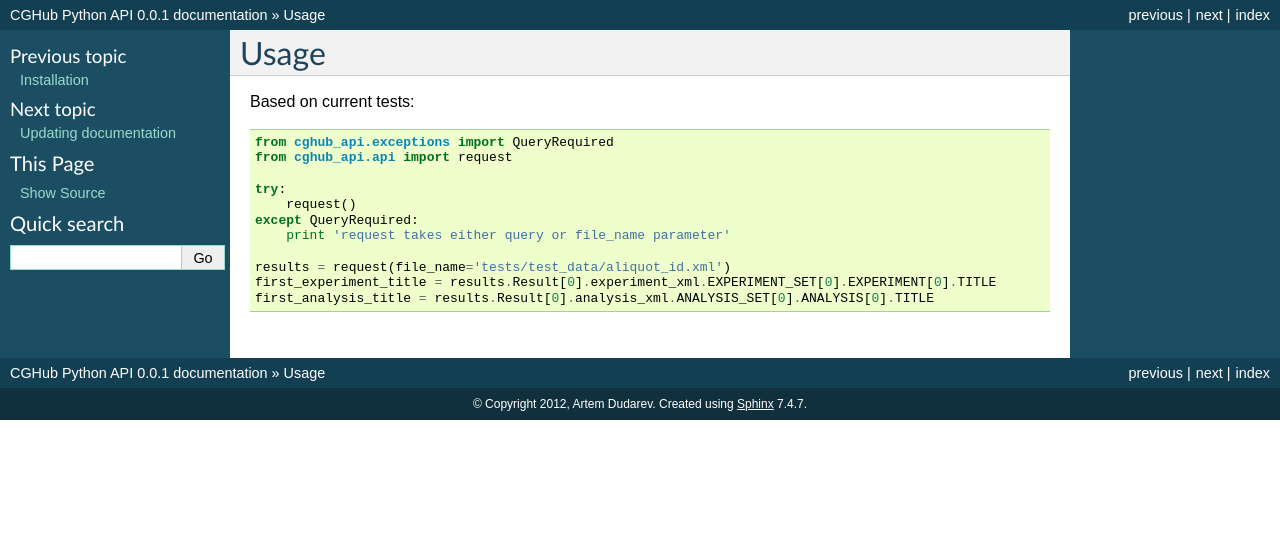
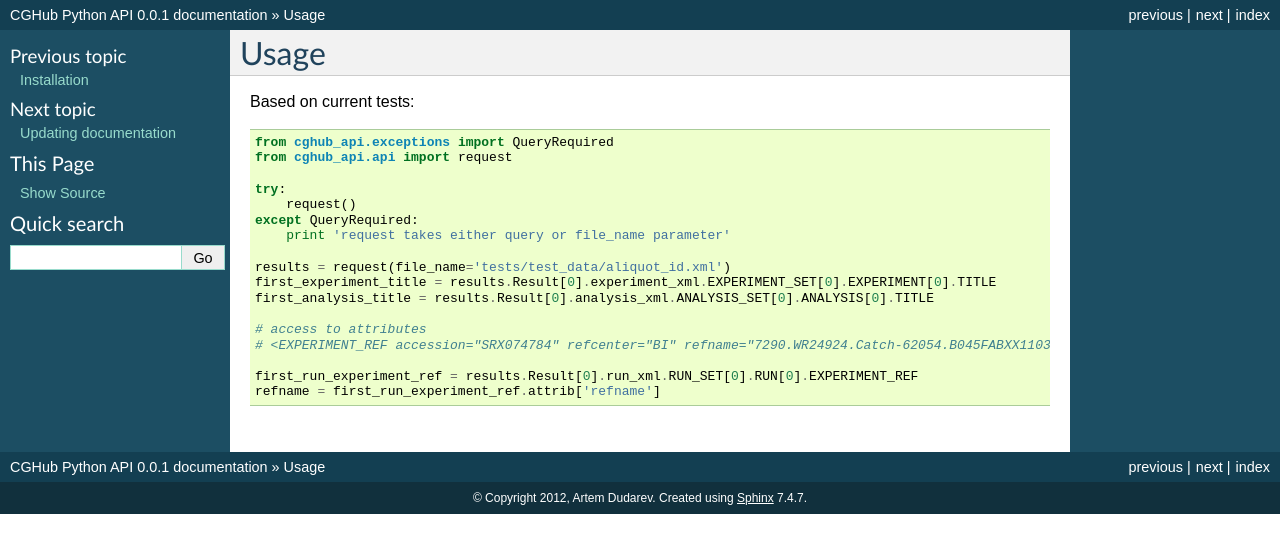
Before and after one commit to dudarev/cghub, a Sphinx documentation site: the page built from cghub_api/docs/source/usage.rst, in a window 1280 px wide. Shown: the top 553 px of the page. Built offline with Sphinx 7.4.7, drawn with Linux system fonts in a browser that asks for light colours.

Commit message:
ticket:18 how to access atributes of an element

```diff
--- a/cghub_api/docs/source/usage.rst
+++ b/cghub_api/docs/source/usage.rst
@@ -18,3 +18,9 @@ Based on current tests:
     results = request(file_name='tests/test_data/aliquot_id.xml')
     first_experiment_title = results.Result[0].experiment_xml.EXPERIMENT_SET[0].EXPERIMENT[0].TITLE
     first_analysis_title = results.Result[0].analysis_xml.ANALYSIS_SET[0].ANALYSIS[0].TITLE
+
+    # access to attributes
+    # <EXPERIMENT_REF accession="SRX074784" refcenter="BI" refname="7290.WR24924.Catch-62054.B045FABXX110327.P"/>
+
+    first_run_experiment_ref = results.Result[0].run_xml.RUN_SET[0].RUN[0].EXPERIMENT_REF
+    refname = first_run_experiment_ref.attrib['refname']
```
